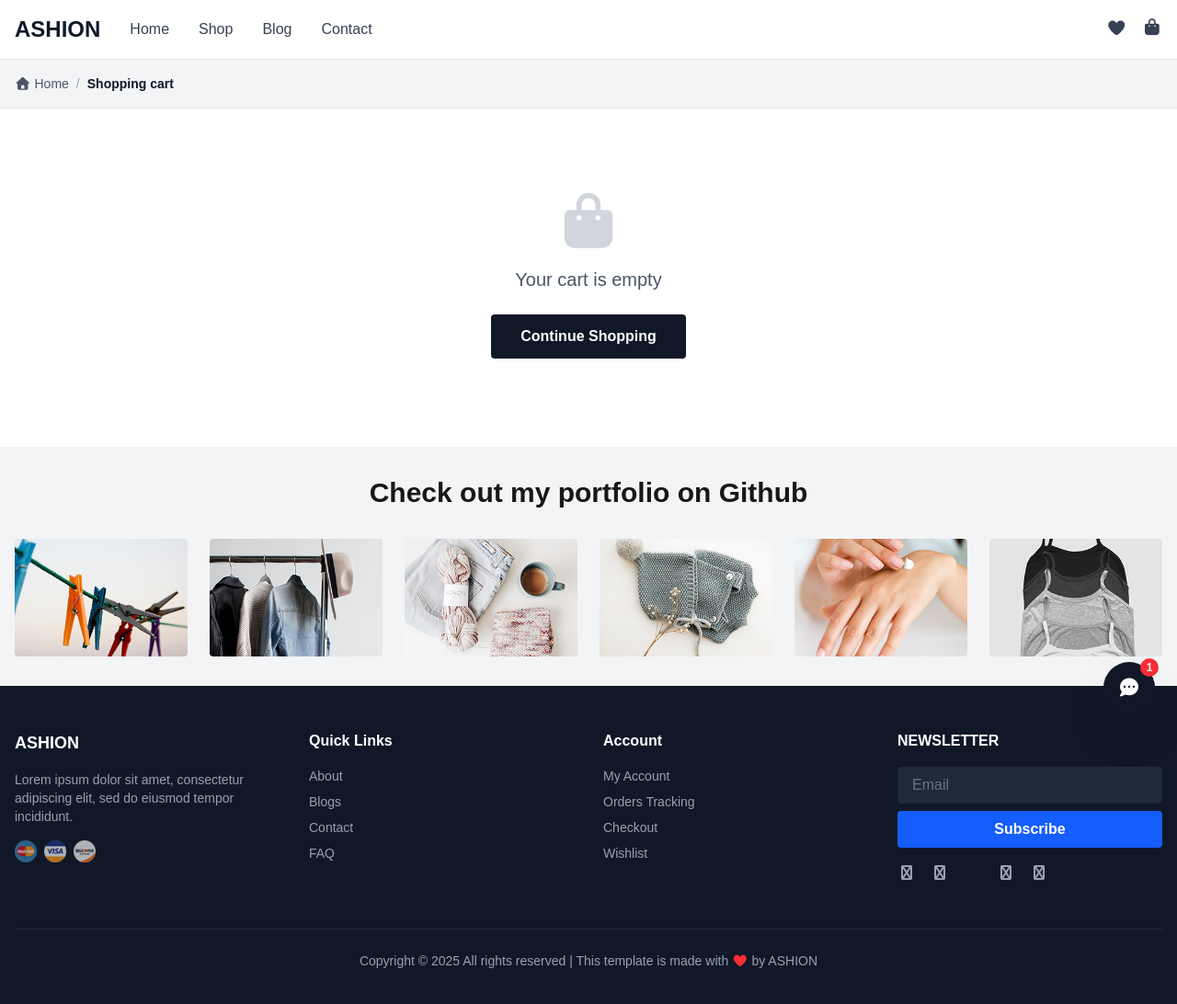
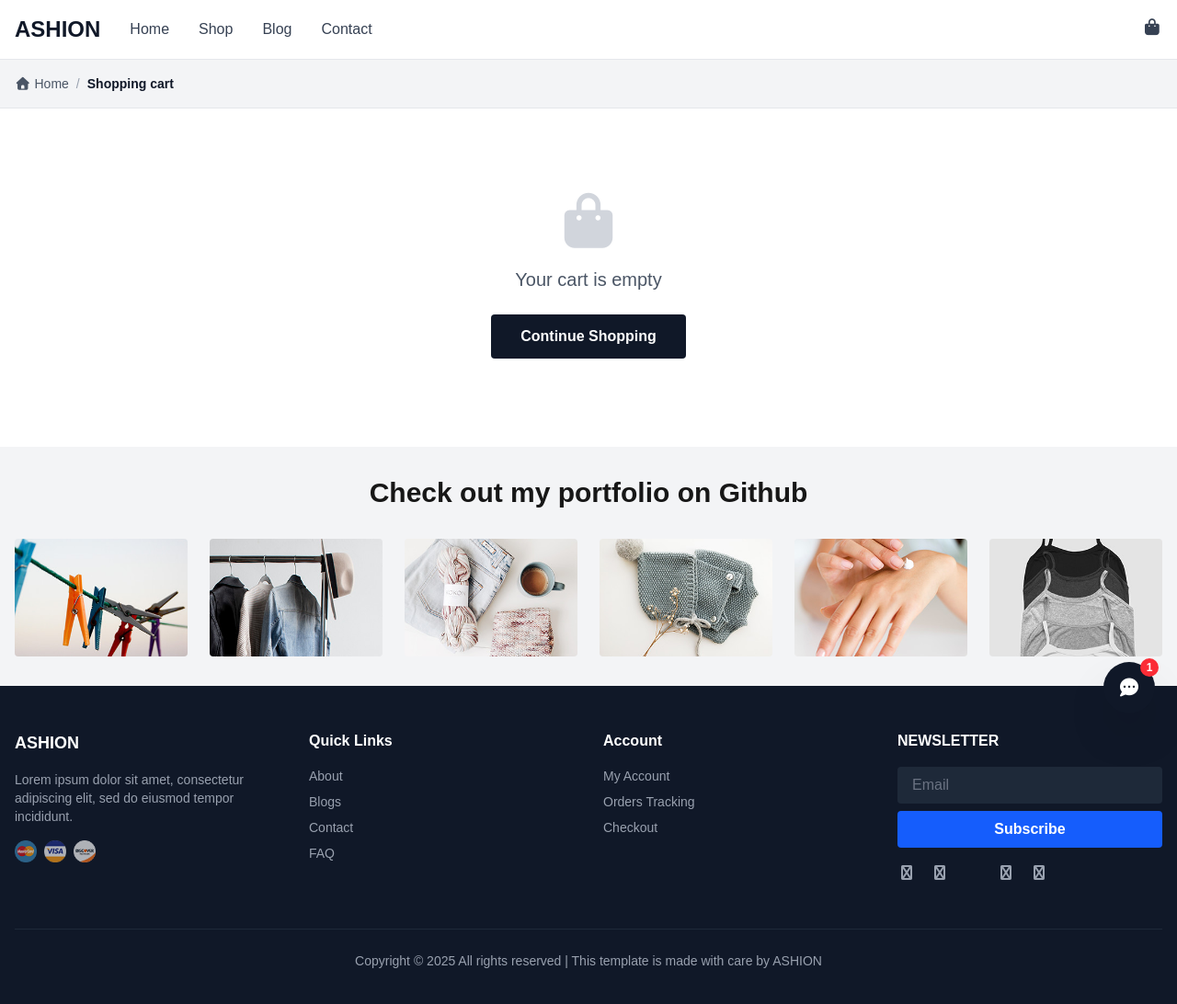
Before and after one commit to jdr81394/e-commerce, a Next.js app: page /cart in a window 1280 px wide. Shown: the top 1092 px of the page at 92% size. Built offline with nearby package versions, Linux system fonts and the light colour scheme.

Commit message:
got rid of favorites

```diff
--- a/src/app/product/[id]/ProductDetailClient.tsx
+++ b/src/app/product/[id]/ProductDetailClient.tsx
@@ -157,9 +157,7 @@ export default function ProductDetailClient({ product }: { product: Product }) {
                 ? "Out of Stock"
                 : "Add to Cart"}
             </button>
-            <button className="px-6 py-4 border-2 border-gray-300 rounded-lg hover:border-gray-900 transition">
-              <i className="cursor-pointer  fa fa-heart text-xl"></i>
-            </button>
+            {/* Favorite button removed */}
           </div>
 
           {/* Product Info */}
--- a/src/app/shop/ShopClient.tsx
+++ b/src/app/shop/ShopClient.tsx
@@ -337,9 +337,6 @@ function ShopProductCard({ product }: { product: Product }) {
         <div className="absolute inset-0 bg-black/0 group-hover:bg-black/20 transition flex items-end justify-center pb-4 opacity-0 group-hover:opacity-100">
           <div className="flex gap-3">
             <button className="bg-white text-gray-900 p-2 rounded-full hover:bg-gray-100 transition">
-              <i className="fa fa-heart"></i>
-            </button>
-            <button className="bg-white text-gray-900 p-2 rounded-full hover:bg-gray-100 transition">
               <i className="fa fa-shopping-bag"></i>
             </button>
             <button className="bg-white text-gray-900 p-2 rounded-full hover:bg-gray-100 transition">
--- a/src/components/Footer.tsx
+++ b/src/components/Footer.tsx
@@ -76,11 +76,7 @@ export default function Footer() {
                   Checkout
                 </a>
               </li>
-              <li>
-                <a href="#" className="hover:text-white transition">
-                  Wishlist
-                </a>
-              </li>
+              {/* Wishlist link removed */}
             </ul>
           </div>
 
@@ -124,8 +120,7 @@ export default function Footer() {
         <div className="border-t border-gray-800 pt-6 text-center text-gray-400 text-sm">
           <p>
             Copyright © {new Date().getFullYear()} All rights reserved | This
-            template is made with <i className="fa fa-heart text-red-500"></i>{" "}
-            by ASHION
+            template is made with care by ASHION
           </p>
         </div>
       </div>
--- a/src/components/Navbar.tsx
+++ b/src/components/Navbar.tsx
@@ -76,17 +76,12 @@ export default function Header() {
               </ul>
             </nav>
 
-            {/* Right Section: Auth + Icons */}
-            <div className="hidden lg:flex items-center gap-4">
-              <button
-                onClick={() => router.push("/favorites")}
-                className="text-gray-700 hover:text-gray-900 cursor-pointer"
-              >
-                <i className="fa fa-heart text-lg"></i>
-              </button>
+            {/* Right Section: Cart Icon + Mobile Menu Toggle */}
+            <div className="flex items-center gap-4">
+              {/* Cart Button - visible on all screen sizes */}
               <button
                 onClick={() => handleCartNavigate()}
-                className="relative text-gray-700 hover:text-gray-900 cursor-pointer"
+                className="hidden md:block relative text-gray-700 hover:text-gray-900 cursor-pointer"
               >
                 <i className="fa fa-shopping-bag text-lg"></i>
                 {totalItems > 0 && (
@@ -95,7 +90,6 @@ export default function Header() {
                   </span>
                 )}
               </button>
-            </div>
 
               {/* Mobile Menu Toggle */}
               <button
@@ -105,6 +99,7 @@ export default function Header() {
               >
                 <i className="fa fa-bars text-2xl"></i>
               </button>
+            </div>
           </div>
         </div>
       </header>
@@ -137,6 +132,23 @@ export default function Header() {
                   Contact
                 </a>
               </li>
+              <li>
+                <button
+                  onClick={() => {
+                    handleCartNavigate();
+                    setMenuOpen(false);
+                  }}
+                  className="flex items-center gap-2 text-gray-700 hover:text-gray-900 cursor-pointer"
+                >
+                  <i className="fa fa-shopping-bag"></i>
+                  <span>Cart</span>
+                  {totalItems > 0 && (
+                    <span className="bg-red-500 text-white text-xs rounded-full h-5 w-5 flex items-center justify-center">
+                      {totalItems}
+                    </span>
+                  )}
+                </button>
+              </li>
             </ul>
           </nav>
         </div>
```
Lines whose indentation alone changed are shown as unchanged.
